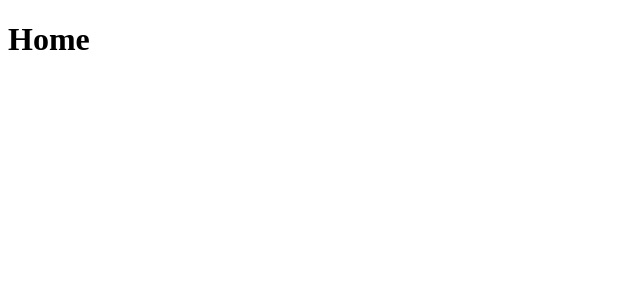
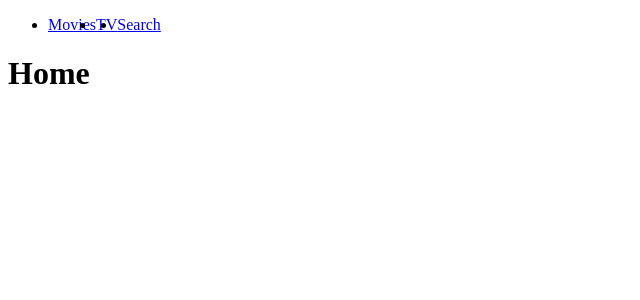
Before and after one commit to prodix01/Neflix_clone1, a React (Create React App) app: page /tv in a window 1280 px wide. Shown: the top 300 px of the page, without its empty margins (0-640 px from the left). Built offline with nearby package versions, Linux system fonts and the light colour scheme.

Commit message:
css in react
yarn add styled components

```diff
--- a/package.json
+++ b/package.json
@@ -10,7 +10,8 @@
     "react": "^16.12.0",
     "react-dom": "^16.12.0",
     "react-router-dom": "^5.1.2",
-    "react-scripts": "3.3.0"
+    "react-scripts": "3.3.0",
+    "styled-components": "^4.4.1"
   },
   "scripts": {
     "start": "react-scripts start",
--- a/src/App.js
+++ b/src/App.js
@@ -4,9 +4,9 @@
 class App extends Component {
   render() {
     return (
-        <div>
+        <>
             <Router/>
-        </div>
+        </>
     );
   }
 }
--- /dev/null
+++ b/src/Components/Header.js
@@ -0,0 +1,46 @@
+import React from "react";
+import {Link} from "react-router-dom";
+import styled from "styled-components";
+
+const Header = styled.header`
+
+`;
+
+
+const List = styled.ul`
+    display: flex;
+    &:hover {
+      background-color: blue;
+    }
+`;
+
+const Item = styled.li`
+
+`;
+
+const SLink =styled(Link)`
+
+`;
+
+
+export default () => (
+    <Header>
+        <List>
+            <Item>
+                <SLink to="/">
+                    Movies
+                </SLink>
+            </Item>
+            <Item>
+                <SLink to="/tv">
+                    TV
+                </SLink>
+            </Item>
+            <Item>
+                <SLink to="/search">
+                    Search
+                </SLink>
+            </Item>
+        </List>
+    </Header>
+)
--- a/src/Components/Router.js
+++ b/src/Components/Router.js
@@ -1,15 +1,21 @@
 import React from "react";
-import { HashRouter as Router, Route} from "react-router-dom";
+import { HashRouter as Router, Route, Redirect, Switch} from "react-router-dom";
+
 import Home from "../Routes/Home";
 import Tv from "../Routes/TV";
 import Search from "../Routes/Search";
+import Header from "./Header";
 
 export default () => (
     <Router>
         <>
-            <Route path="/" exact component={Home}/>
-            <Route path="/tv" exact component={Tv}/>
-            <Route path="/search" exact component={Search}/>
+            <Header/>
+            <Switch>
+                <Route path="/" exact component={Home} />
+                <Route path="/tv" exact component={Tv} />
+                <Route path="/search" exact component={Search} />
+                <Redirect from="*" to="/" />
+            </Switch>
         </>
     </Router>
 )
```
Also changed, not shown: 1 other file (tests, documents, lock files or other folders).
